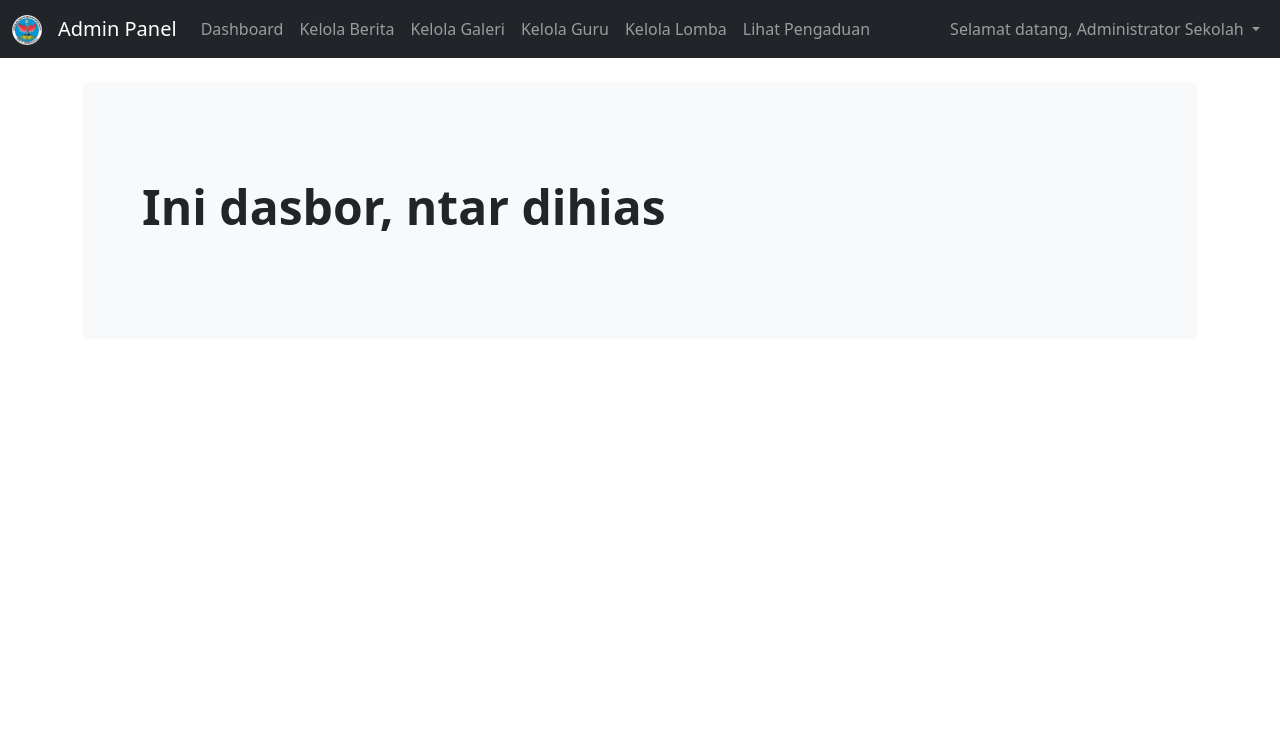
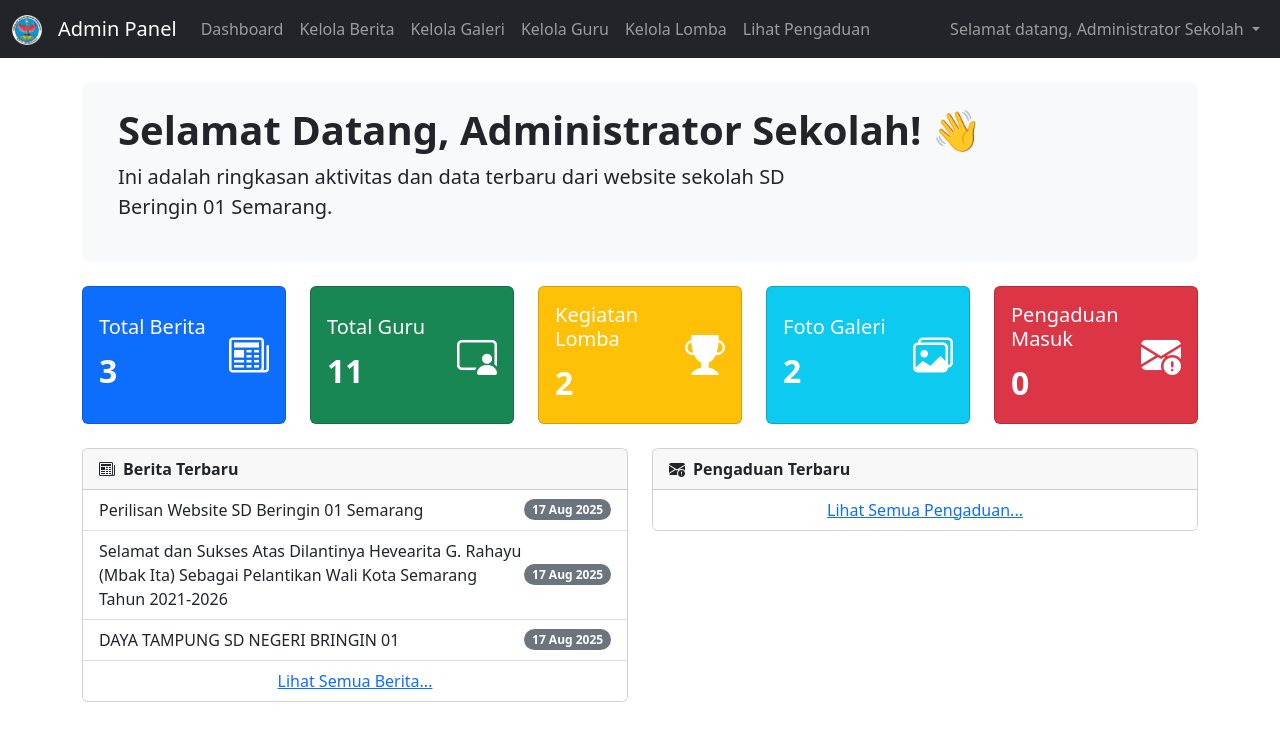
Before and after one commit to okamyz/rebrand_website, a PHP site: page /admin/dashboard.php in a window 1280 px wide. Shown: the top 741 px of the page. Run offline with PHP 8.4, Linux system fonts and the light colour scheme; a user stored in the database is signed in; data comes from the database, SQL or seed files in the repository; data that the repository does not hold is empty.

Commit message:
Menu dashboard dan auto index

```diff
--- a/admin/dashboard.php
+++ b/admin/dashboard.php
@@ -1,5 +1,25 @@
 <?php
 include 'cek_login.php';
+include '../koneksi.php';
+
+function get_total_count($koneksi, $tabel) {
+    $query = "SELECT COUNT(*) as total FROM `$tabel`";
+    $result = mysqli_query($koneksi, $query);
+    $data = mysqli_fetch_assoc($result);
+    return $data['total'];
+}
+$total_berita = get_total_count($koneksi, 'berita');
+$total_galeri = get_total_count($koneksi, 'galeri');
+$total_guru = get_total_count($koneksi, 'guru');
+$total_lomba = get_total_count($koneksi, 'lomba');
+$total_pengaduan = get_total_count($koneksi, 'pengaduan');
+
+$query_berita_terbaru = "SELECT * FROM berita ORDER BY tanggal_publikasi DESC LIMIT 5";
+$result_berita_terbaru = mysqli_query($koneksi, $query_berita_terbaru);
+
+$query_pengaduan_terbaru = "SELECT * FROM pengaduan ORDER BY tanggal_masuk DESC LIMIT 5";
+$result_pengaduan_terbaru = mysqli_query($koneksi, $query_pengaduan_terbaru);
+
 ?>
 <!DOCTYPE html>
 <html lang="en">
@@ -8,16 +28,109 @@ include 'cek_login.php';
     <meta name="viewport" content="width=device-width, initial-scale=1.0">
     <title>Dashboard Admin</title>
     <link rel="stylesheet" href="../bootstrap/css/bootstrap.min.css">
+    <link rel="stylesheet" href="https://cdn.jsdelivr.net/npm/bootstrap-icons@1.11.3/font/bootstrap-icons.min.css">
 </head>
 <body>
     <?php include 'admin_navbar.php'; ?>
 
     <div class="container mt-4">
-        <div class="p-5 mb-4 bg-light rounded-3">
-            <div class="container-fluid py-5">
-                <!-- <h1 class="display-5 fw-bold">Selamat Datang, <?php echo htmlspecialchars($_SESSION['nama_lengkap']); ?>!</h1> -->
-                <h1 class="display-5 fw-bold">Ini dasbor, ntar dihias</h1>
-                <!-- <a href="#" class="btn btn-primary btn-lg">Kelola Berita</a> -->
+        <div class="p-4 mb-4 bg-light rounded-3">
+            <div class="container-fluid">
+                <h1 class="display-6 fw-bold">Selamat Datang, <?php echo htmlspecialchars($_SESSION['nama_lengkap']); ?>! 👋</h1>
+                <p class="col-md-8 fs-5">Ini adalah ringkasan aktivitas dan data terbaru dari website sekolah SD Beringin 01 Semarang.</p>
+            </div>
+        </div>
+
+        <div class="row g-4 mb-4">
+            <div class="col-md-4 col-lg">
+                <div class="card text-white bg-primary h-100">
+                    <div class="card-body d-flex justify-content-between align-items-center">
+                        <div>
+                            <h5 class="card-title">Total Berita</h5>
+                            <p class="card-text fs-2 fw-bold"><?php echo $total_berita; ?></p>
+                        </div>
+                        <i class="bi bi-newspaper fs-1"></i>
+                    </div>
+                </div>
+            </div>
+            <div class="col-md-4 col-lg">
+                <div class="card text-white bg-success h-100">
+                    <div class="card-body d-flex justify-content-between align-items-center">
+                        <div>
+                            <h5 class="card-title">Total Guru</h5>
+                            <p class="card-text fs-2 fw-bold"><?php echo $total_guru; ?></p>
+                        </div>
+                        <i class="bi bi-person-video3 fs-1"></i>
+                    </div>
+                </div>
+            </div>
+            <div class="col-md-4 col-lg">
+                <div class="card text-white bg-warning h-100">
+                    <div class="card-body d-flex justify-content-between align-items-center">
+                        <div>
+                            <h5 class="card-title">Kegiatan Lomba</h5>
+                            <p class="card-text fs-2 fw-bold"><?php echo $total_lomba; ?></p>
+                        </div>
+                        <i class="bi bi-trophy-fill fs-1"></i>
+                    </div>
+                </div>
+            </div>
+            <div class="col-md-6 col-lg">
+                <div class="card text-white bg-info h-100">
+                    <div class="card-body d-flex justify-content-between align-items-center">
+                        <div>
+                            <h5 class="card-title">Foto Galeri</h5>
+                            <p class="card-text fs-2 fw-bold"><?php echo $total_galeri; ?></p>
+                        </div>
+                        <i class="bi bi-images fs-1"></i>
+                    </div>
+                </div>
+            </div>
+            <div class="col-md-6 col-lg">
+                <div class="card text-white bg-danger h-100">
+                    <div class="card-body d-flex justify-content-between align-items-center">
+                        <div>
+                            <h5 class="card-title">Pengaduan Masuk</h5>
+                            <p class="card-text fs-2 fw-bold"><?php echo $total_pengaduan; ?></p>
+                        </div>
+                        <i class="bi bi-envelope-exclamation-fill fs-1"></i>
+                    </div>
+                </div>
+            </div>
+        </div>
+
+        <div class="row g-4">
+            <div class="col-lg-6">
+                <div class="card">
+                    <div class="card-header fw-bold">
+                        <i class="bi bi-newspaper me-2"></i>Berita Terbaru
+                    </div>
+                    <ul class="list-group list-group-flush">
+                        <?php while($berita = mysqli_fetch_assoc($result_berita_terbaru)) { ?>
+                            <li class="list-group-item d-flex justify-content-between align-items-center">
+                                <?php echo htmlspecialchars($berita['judul']); ?>
+                                <span class="badge bg-secondary rounded-pill"><?php echo date('d M Y', strtotime($berita['tanggal_publikasi'])); ?></span>
+                            </li>
+                        <?php } ?>
+                         <li class="list-group-item text-center"><a href="kelola_berita.php">Lihat Semua Berita...</a></li>
+                    </ul>
+                </div>
+            </div>
+            <div class="col-lg-6">
+                <div class="card">
+                    <div class="card-header fw-bold">
+                       <i class="bi bi-envelope-exclamation-fill me-2"></i>Pengaduan Terbaru
+                    </div>
+                    <ul class="list-group list-group-flush">
+                         <?php while($pengaduan = mysqli_fetch_assoc($result_pengaduan_terbaru)) { ?>
+                            <li class="list-group-item d-flex justify-content-between align-items-center">
+                                Dari: <?php echo htmlspecialchars($pengaduan['nama']); ?>
+                                <span class="badge bg-secondary rounded-pill"><?php echo date('d M Y', strtotime($pengaduan['tanggal_masuk'])); ?></span>
+                            </li>
+                        <?php } ?>
+                        <li class="list-group-item text-center"><a href="lihat_pengaduan.php">Lihat Semua Pengaduan...</a></li>
+                    </ul>
+                </div>
             </div>
         </div>
     </div>
```
Also changed, not shown: admin/index.php (added, +12 -0 lines).
